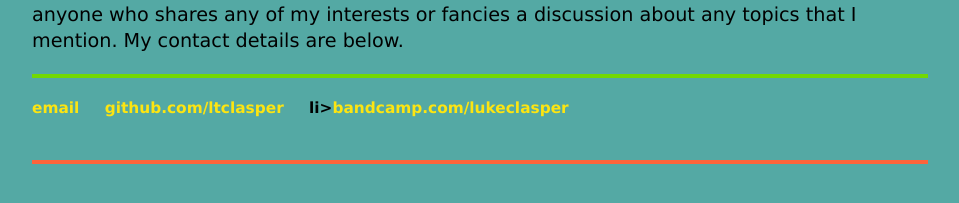
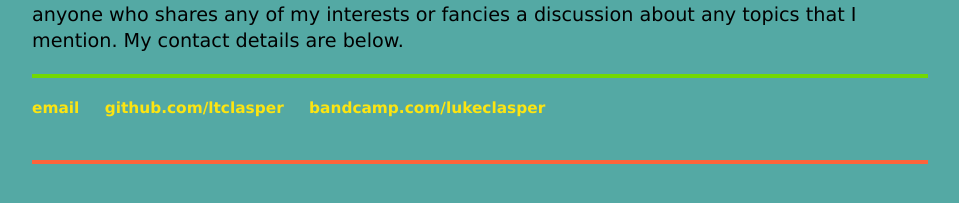
Before and after one commit to ltclasper/ltclasper.github.io, a Jekyll site: the page built from index.html, in a window 1280 px wide. Shown: the part 665-868 px from the top of the page, without its empty margins (160-1119 px from the left). Built offline with Jekyll 4.4.1, drawn with Linux system fonts in a browser that asks for light colours.

```diff
--- a/_layouts/default.html
+++ b/_layouts/default.html
@@ -31,7 +31,7 @@
 	    		<ul>
 	        		<li><a href="mailto:ltclasper@gmail.com">email</a></li>
 	        		<li><a href="https://github.com/ltclasper">github.com/ltclasper</a></li>
-				li><a href="https://bandcamp.com/lukeclasper">bandcamp.com/lukeclasper</a></li>
+				<li><a href="https://bandcamp.com/lukeclasper">bandcamp.com/lukeclasper</a></li>
 				</ul>
 			</footer>
 		</body>
```
